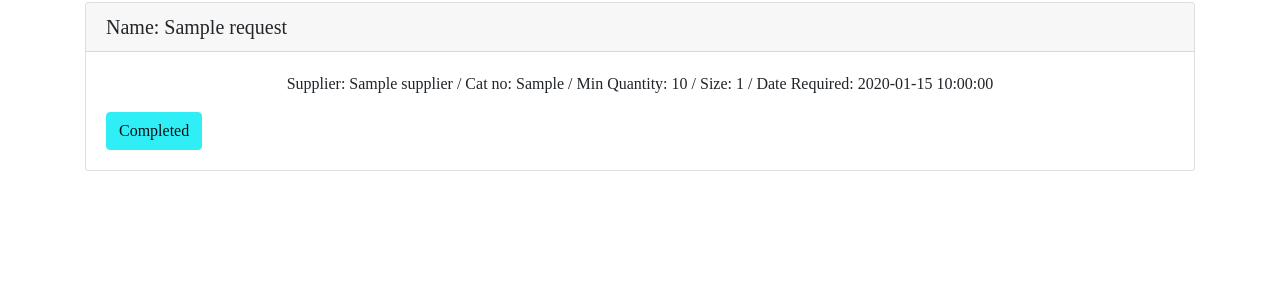
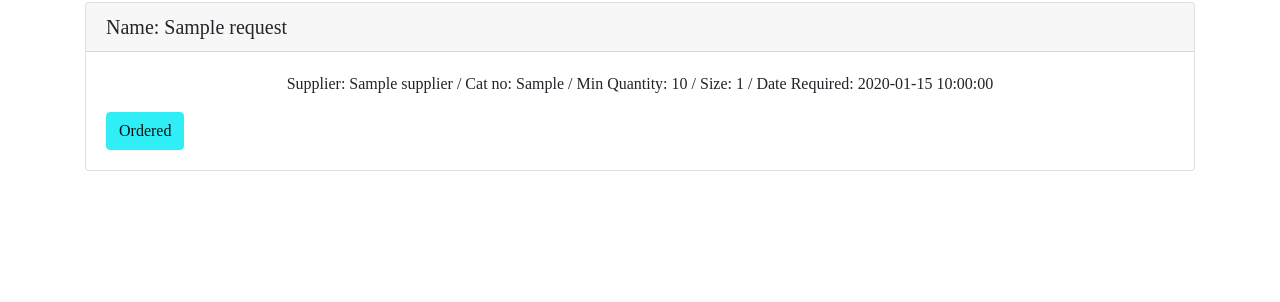
Before and after one commit to Code-Institute-Submissions/inventory-manager-mp3, a Flask app: page /requests in a window 1280 px wide. Shown: the part 666-968 px from the top of the page. Run offline with Flask 2, Linux system fonts and the light colour scheme; a database or web service that is not in the repository returns one stand-in record (values such as "Sample title"); some libraries are stand-ins or nearby versions; some web fonts are replaced.

Commit message:
Changed wording on button in request page

```diff
--- a/templates/requests.html
+++ b/templates/requests.html
@@ -16,7 +16,7 @@
     <a
       href="{{url_for('requests_delete', req_id=req._id)}}"
       class="btn btn-primary"
-      >Completed</a
+      >Ordered</a
     >
   </div>
 </div>
```
